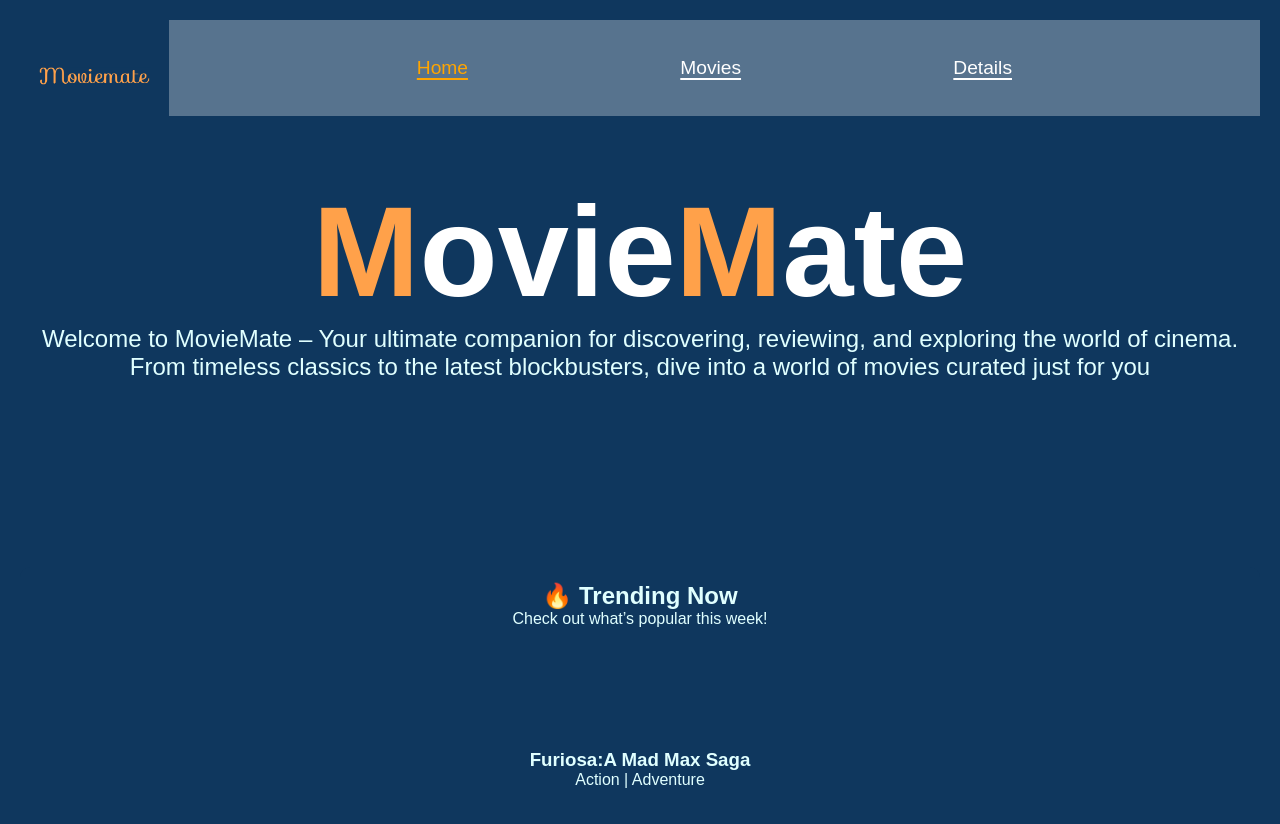
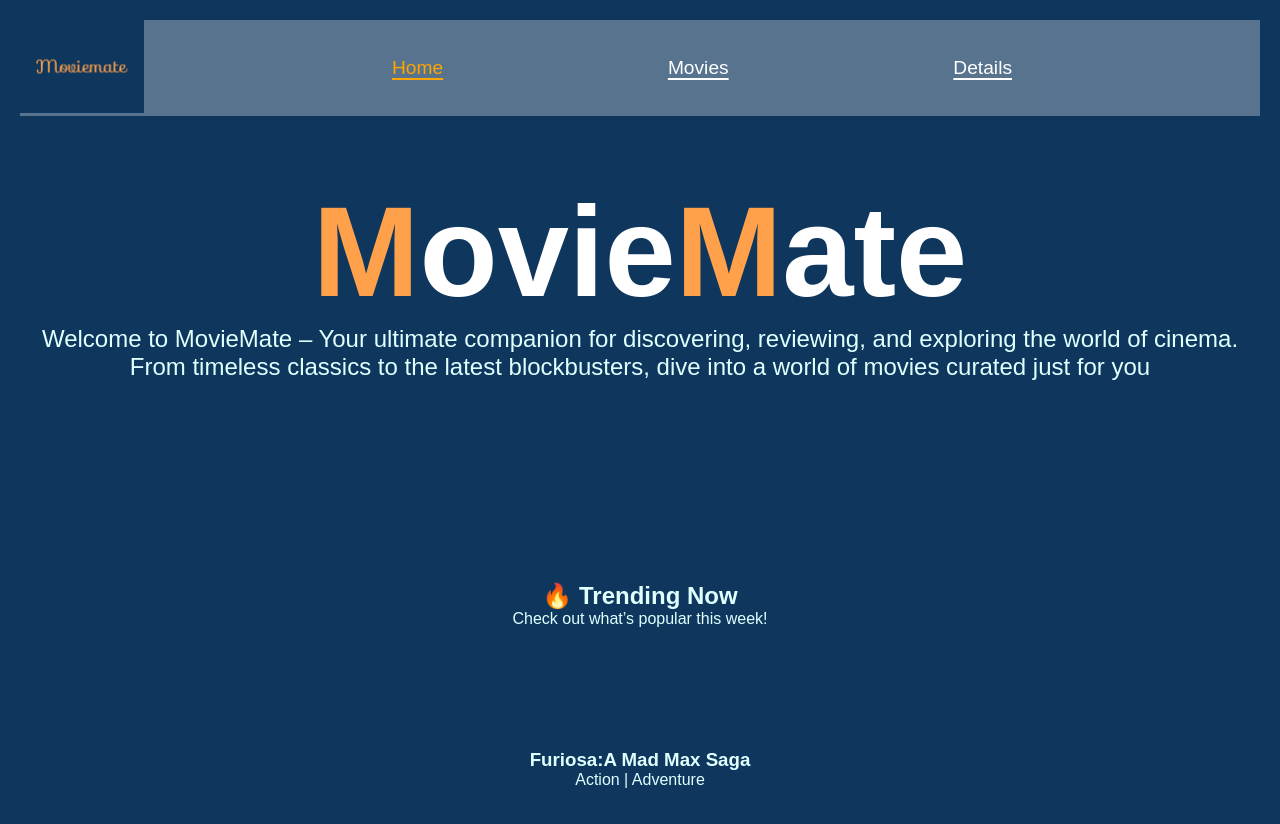
Before and after one commit to Abdullah-Ejaz0/Website, a plain HTML site: page index.html in a window 1280 px wide. Shown: the top 824 px of the page. Drawn offline with Linux system fonts and the light colour scheme; grey boxes are pictures that could not be loaded.

Commit message:
Update style1.css

```diff
--- a/css/style1.css
+++ b/css/style1.css
@@ -40,8 +40,7 @@ header{
 
 header img{
     float: left;
-    width: 12%;
-    height: auto;
+    width: 10%;
 }
 
 header nav ul{
```
